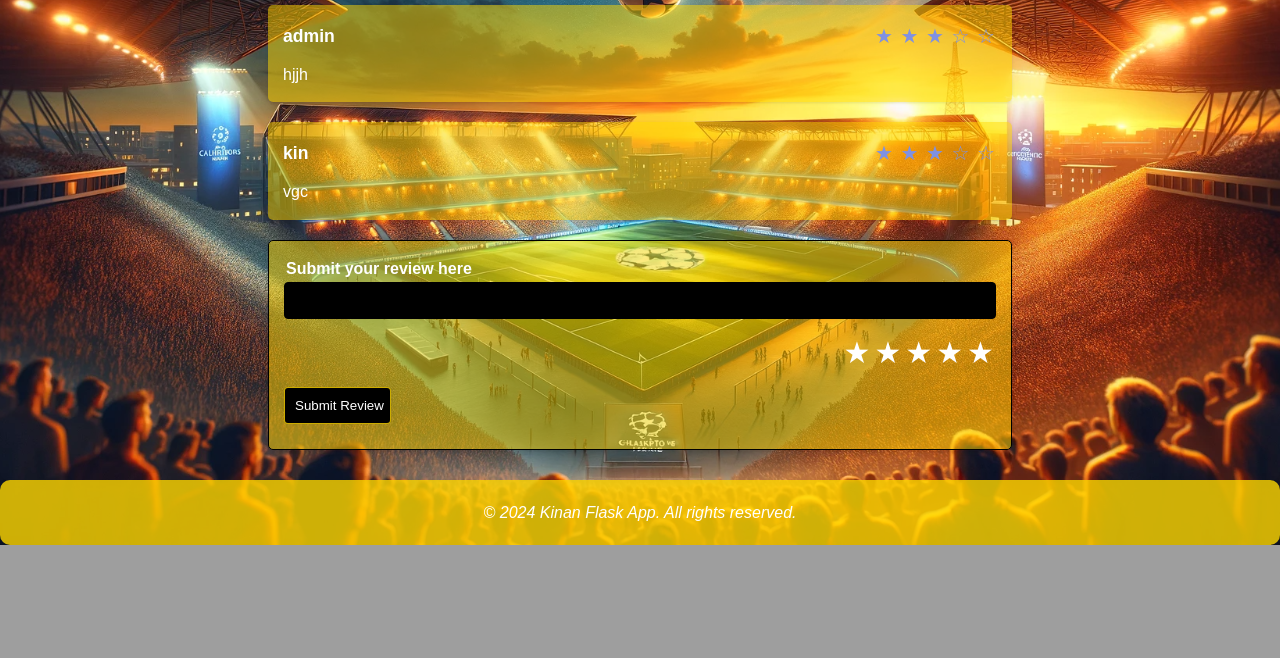
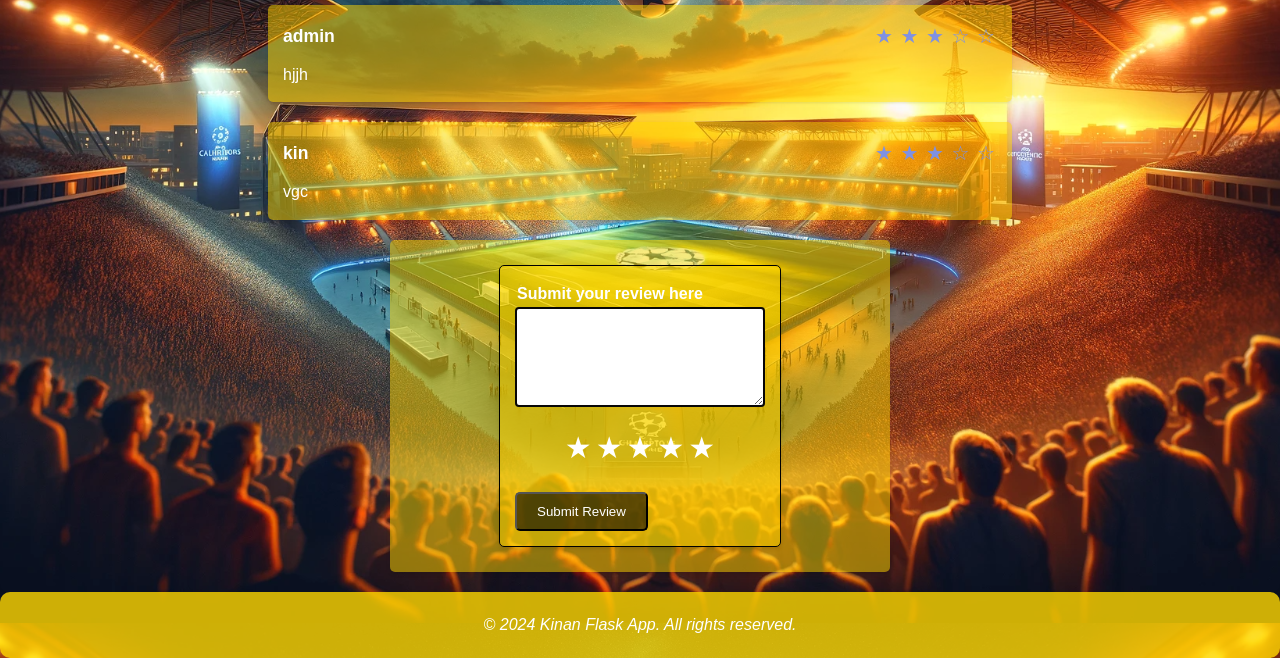
Before and after one commit to kinanhino/flask-sqlite-stadiums, a Flask app: page /stadium/1 in a window 1280 px wide. Shown: the part 1777-2435 px from the top of the page. Before the commit the page ends 2322 px from the top, so only its background shows below. Run offline with Flask 3, Linux system fonts and the light colour scheme; a user stored in the database is signed in.

Commit message:
final touches

```diff
--- a/models.py
+++ b/models.py
@@ -22,7 +22,7 @@ class User(db.Model):
 
 class Reviews(db.Model):
     review_id = db.Column(db.Integer, primary_key=True, autoincrement=True)
-    stadium_id = db.Column(db.Integer,nullable=False)
+    stadium_id = db.Column(db.Integer, db.ForeignKey('stadium.id'), nullable=False)
     user_submitted = db.Column(db.String(50), nullable=False)
     review_text = db.Column(db.Text, nullable=False)
     review_stars = db.Column(db.Integer,nullable=False, default=1)
--- /dev/null
+++ b/static/css/edit_stadium.css
@@ -0,0 +1 @@
+@import url('add_stadium.css');
--- a/static/css/home.css
+++ b/static/css/home.css
@@ -80,3 +80,16 @@ body {
     background-color: rgba(235, 202, 13, 0.8); /* Even darker blue on hover */
     transform: scale(1.05);
 }
+form {
+    display: inline;
+}
+
+form .container-delete-button{
+    width: 25px;
+    height: 25px; cursor: pointer; background-color: red; color: white;
+}
+
+form .container-edit-button{
+    width: 25px;
+    height: 25px; cursor: pointer; background-color: rgb(255, 221, 0); color: white;
+}
--- a/static/css/stadium_details.css
+++ b/static/css/stadium_details.css
@@ -47,6 +47,8 @@
 
 
 .star-rating {
+    text-align: center;
+    margin-bottom: 10px;
     direction: rtl; /* Right-to-left to fill stars from right to left */
     font-size: 0; /* Removes space between inline-block elements */
 }
@@ -81,29 +83,47 @@
 }
 
 
-.user-review input[type="areatext"] {
-    width: 100%;
+.user-review textarea {
+    width: 100%; /* Adjust width to fit form */
     padding: 10px;
     margin-bottom: 10px;
-    border: 1px solid #000000;
-    color: #fff;
-    background-color: #000000;
-    font: bold;
+    border: 2px solid #080707;
+    background-color: #ffffff; /* For better readability */
+    color: #000; /* Dark text on light background */
+    font-family: Arial, sans-serif; /* Ensure text is readable */
+    border-radius: 4px;
+    height: 100px;
+    resize: vertical; /* Allow vertical resizing */
 
     border-radius: 4px;
 }
+.user-review {
+    display: flex;
+    flex-direction: column;
+    align-items: center; /* Centralize the form items */
+    padding: 15px;
+    background-color: rgba(255,215,0, 0.5);
+    border-radius: 5px;
+    box-shadow: 0 2px 4px rgba(0,0,0,0.1);
+    max-width: 500px; /* Adjust based on your design preference */
+    margin: 0 auto; /* Centralize the form */
+}
 
 .user-review input[type="submit"] {
-    width: 15%;
-    padding: 10px;
-    margin-bottom: 10px;
-    border: 1px solid rgba(255,215,0, 0.8);
-    color: #fff;
-    background-color: #000000;
-    font: bold;
+        width: auto; /* Let it size according to its content */
+        padding: 10px 20px; /* More horizontal padding for a better button shape */
+        margin-top: 10px; /* Space above the submit button */
+        cursor: pointer; /* Indicate it's clickable */
+        border-radius: 5px;
+        color: #fff;
+        background-color: rgba(0, 0, 0, 0.6);
 
-    border-radius: 4px;
-}
+    }
+
+.user-review input[type="submit"]:hover {
+    background-color: rgba(0,0,0, 1);
+    }
+
 .user-review .star-rating {
     margin-bottom: 10px;
 }
@@ -174,7 +194,7 @@
     border-radius: 5px; /* Rounded corners */
     position: fixed; /* Stick to the upper right corner */
     top: 20px; /* Adjust the top position as needed */
-    right: 20px; /* Adjust the right position as needed */
+    right: 43%; /* Adjust the right position as needed */
     z-index: 1000; /* Ensure it's on top of other content */
 }
 .stadium-reviews h3 {
--- a/templates/stadium_details.html
+++ b/templates/stadium_details.html
@@ -45,7 +45,7 @@
     <div class="user-review">
         <form method="post" action="{{ url_for('stadium_details', stadium_id=stadium.id) }}">
             <label for="review-text"><strong>Submit your review here</strong></label>
-            <input type="areatext" id="review-text" name="review-text" required>
+            <textarea id="review-text" name="review-text" required></textarea>
 
             <label for="review-text"></label>
             <div class="star-rating">
--- a/utilities.py
+++ b/utilities.py
@@ -2,7 +2,7 @@ from flask_sqlalchemy import SQLAlchemy
 db = SQLAlchemy()
 
 
-from views import home, add_stadium,register,login,logout,stadium_details
+from views import home, add_stadium,register,login,logout,stadium_details, delete_stadium, edit_stadium
 
 def configure_routes(app):
     app.add_url_rule('/', 'home', home)
@@ -11,3 +11,5 @@ def configure_routes(app):
     app.add_url_rule('/register', 'register',register,methods=['POST','GET'])
     app.add_url_rule('/add_stadium', 'add_stadium', add_stadium, methods=['GET', 'POST'])
     app.add_url_rule('/stadium/<stadium_id>', 'stadium_details', stadium_details, methods=['GET', 'POST'])
+    app.add_url_rule('/delete_stadium/<stadium_id>', 'delete_stadium', delete_stadium, methods=['POST'])
+    app.add_url_rule('/edit_stadium/<stadium_id>', 'edit_stadium', edit_stadium, methods=['GET', 'POST'])
--- a/views.py
+++ b/views.py
@@ -131,6 +131,45 @@ def logout():
     return redirect(url_for('login'))
 
 
+def delete_stadium(stadium_id):
+    if request.method == 'POST':
+        stadium = Stadium.query.filter(Stadium.id == int(stadium_id)).first()
+        if stadium:
+            db.session.delete(stadium)
+            db.session.commit()
+    else:
+        flash('trying to access with the wrong method!', 'error')
+    return redirect(url_for('home'))
+
+def edit_stadium(stadium_id):
+    if request.method == 'POST':
+        stadium = Stadium.query.get_or_404(stadium_id)
+        stadium.name = request.form.get('name')
+        stadium.image_url=request.form.get('image_url')
+        stadium.capacity=request.form.get('capacity')
+        stadium.general_info=request.form.get('general_info')
+        stadium.year_established=request.form.get('year_established')
+        stadium.maintenance_company=request.form.get('maintenance_company')
+        stadium.dimensions=request.form.get('dimensions')
+
+        db.session.commit()
+        return redirect(url_for('home'))
+    else:
+        stadium = Stadium.query.filter(Stadium.id == int(stadium_id)).first()
+
+        stadium.capacity = make_int(stadium.capacity)
+        stadium.year_established = make_int(stadium.year_established)
+        return render_template('edit_stadium.html', stadium=stadium)
+
+def make_int(text):
+    if isinstance(text, str):
+        if ',' in text:
+            return int(text.replace(',', ''))
+        else:
+            return int(text)
+    else:
+        return text
+
 def hash_password(password):
     return hashlib.sha256(password.encode()).hexdigest()
 
@@ -147,7 +186,3 @@ def check_password(password):
     return (len(password) >= 8 and
             any(char.isdigit() for char in password) and
             any(not char.isalnum() for char in password))
-
-
-def delete_stadium(stadium_id):
-    pass
```
Also changed, not shown: migrations/versions/85b1a2735e19_adding_stadium_id_as_foreign_key.py (added, +32 -0 lines), static/css/add_stadium.css (+5 -3 lines), templates/add_stadium.html (+10 -4 lines), templates/edit_stadium.html (added, +38 -0 lines), templates/home.html (+13 -0 lines), instance/stadiums.db.
